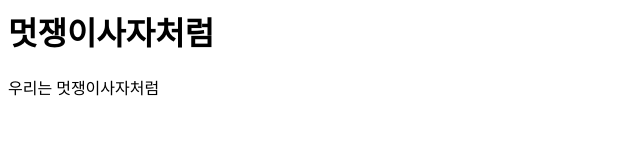
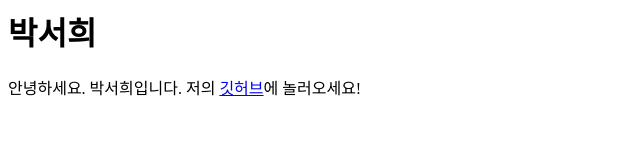
Before and after one commit to likelion11-kangwon/team-9-second, a plain HTML site: page index.html in a window 1280 px wide. Shown: the whole page, without its empty margins (0-640 px from the left). Drawn offline with Linux system fonts and the light colour scheme.

Commit message:
index.html 수정

```diff
--- a/index.html
+++ b/index.html
@@ -1,2 +1,2 @@
-<h1>멋쟁이사자처럼</h1>
-우리는 멋쟁이사자처럼
+<h1>박서희</h1>
+안녕하세요. 박서희입니다. 저의 <a href="https://github.com/seohee-P">깃허브</a>에 놀러오세요!
```
